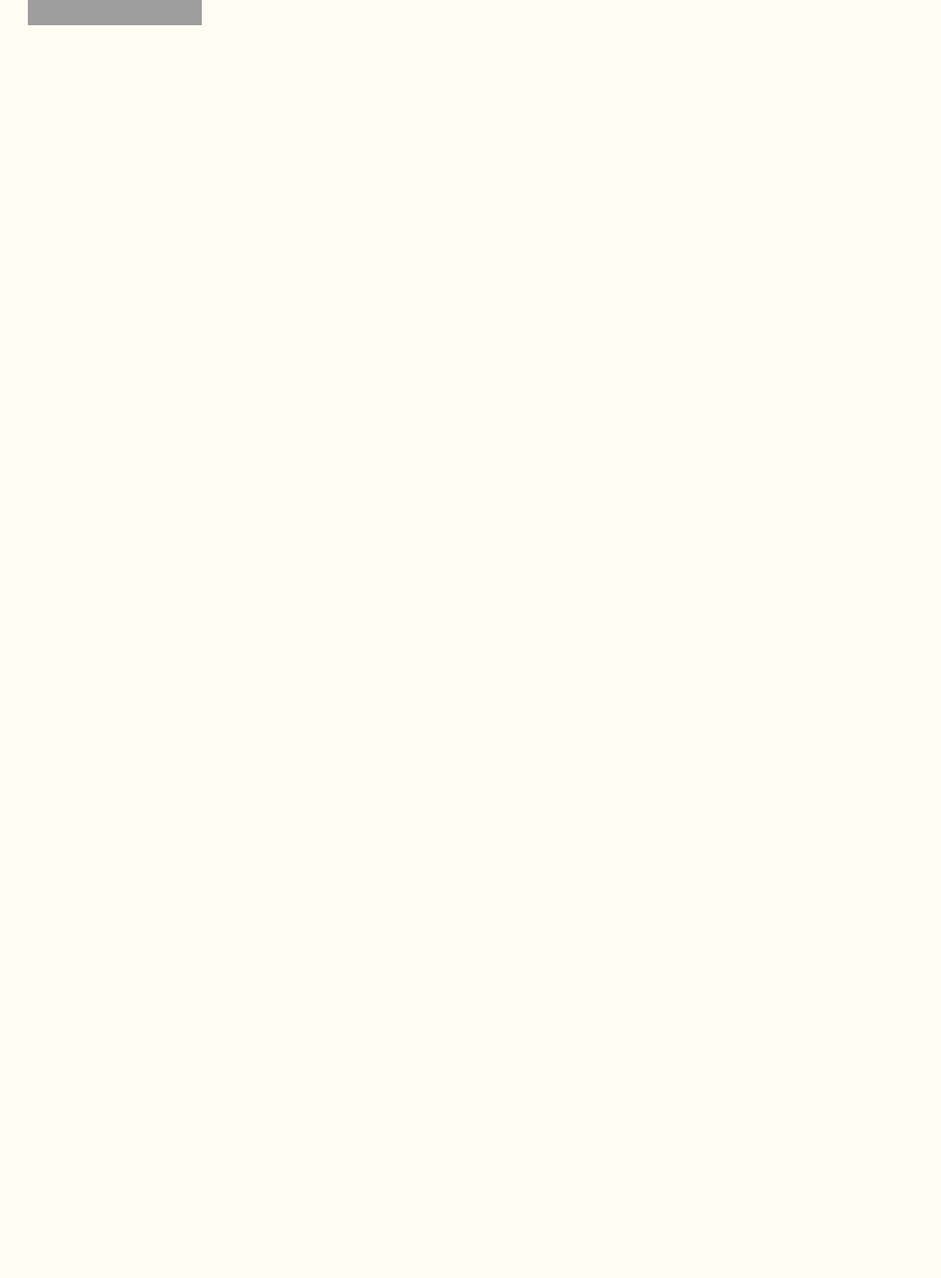
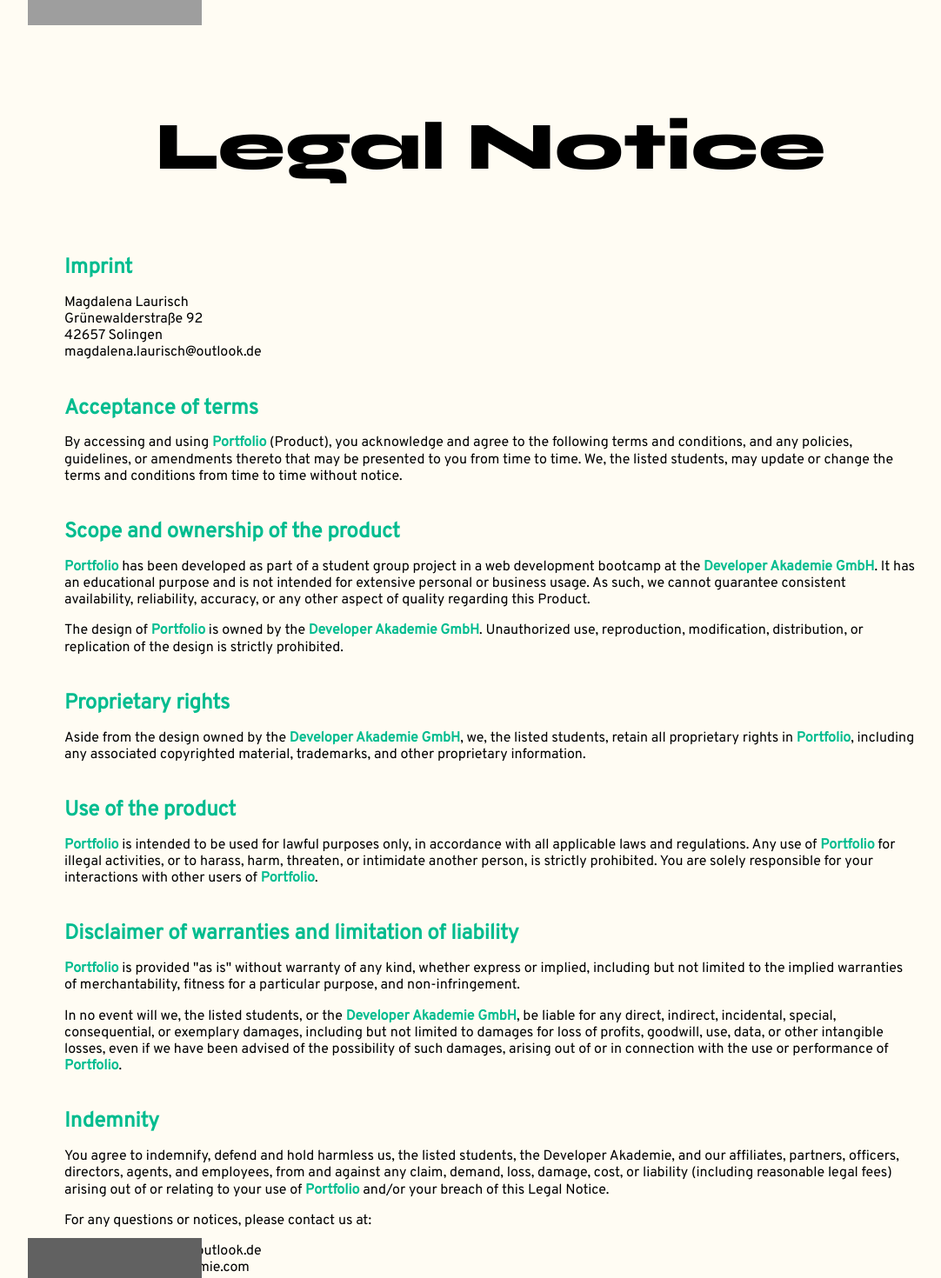
Before and after one commit to Magdalena260/Portfolio, an Angular app: page /legal-notice in a window 1280 px wide. Before the commit this address led to /. Shown: the part 100-1570 px from the top of the page at 87% size, without its empty margins (76-1158 px from the left). Before the commit the page ends 800 px from the top, so only its background shows below. Built offline with nearby package versions, Linux system fonts and the light colour scheme; grey boxes are pictures that could not be loaded.

Commit message:
legal notice....beginning...

```diff
--- a/src/app/app.html
+++ b/src/app/app.html
@@ -1,3 +1,3 @@
 <app-header></app-header>
-<router-outlet/>
+<router-outlet></router-outlet>
 <app-footer></app-footer>
--- a/src/app/app.routes.ts
+++ b/src/app/app.routes.ts
@@ -1,6 +1,8 @@
 import { Routes } from '@angular/router';
 import { HomepageComponent } from './homepage/homepage';
+import { LegalNoticeComponent } from './legal-notice/legal-notice';
 
 export const routes: Routes = [
-    {path: '', component: HomepageComponent }
+  { path: '', component: HomepageComponent },
+  { path: 'legal-notice', component: LegalNoticeComponent }
 ];
--- a/src/app/footer/footer.ts
+++ b/src/app/footer/footer.ts
@@ -1,8 +1,10 @@
 import { Component } from '@angular/core';
+import { RouterModule } from '@angular/router';
 
 @Component({
   selector: 'app-footer',
   standalone: true,
+  imports: [RouterModule],
   templateUrl: './footer.html',
   styleUrl: './footer.scss'
 })
--- /dev/null
+++ b/src/app/legal-notice/legal-notice.html
@@ -0,0 +1,105 @@
+<section class="legal-wrapper">
+
+  <h1 class="main-title">Legal Notice</h1>
+
+  <h2>Imprint</h2>
+
+  <p>
+    Magdalena Laurisch<br>
+    Grünewalderstraße 92<br>
+    42657 Solingen<br>
+    magdalena.laurisch@outlook.de
+  </p>
+
+  <h2>Acceptance of terms</h2>
+
+  <p>
+    By accessing and using <span class="green">Portfolio</span> (Product), you acknowledge and agree to the following terms and conditions,
+    and any policies, guidelines, or amendments thereto that may be presented to you from time to time.
+    We, the listed students, may update or change the terms and conditions from time to time without notice.
+  </p>
+
+  <h2>Scope and ownership of the product</h2>
+
+  <p>
+    <span class="green">Portfolio</span> has been developed as part of a student group project in a web development bootcamp
+    at the <span class="green">Developer Akademie GmbH</span>.
+    It has an educational purpose and is not intended for extensive personal or business usage.
+    As such, we cannot guarantee consistent availability, reliability, accuracy, or any other aspect of quality regarding this Product.
+  </p>
+
+  <p>
+    The design of <span class="green">Portfolio</span> is owned by the
+    <span class="green">Developer Akademie GmbH</span>.
+    Unauthorized use, reproduction, modification, distribution, or replication of the design is strictly prohibited.
+  </p>
+
+  <h2>Proprietary rights</h2>
+
+  <p>
+    Aside from the design owned by the
+    <span class="green">Developer Akademie GmbH</span>,
+    we, the listed students, retain all proprietary rights in
+    <span class="green">Portfolio</span>,
+    including any associated copyrighted material, trademarks,
+    and other proprietary information.
+  </p>
+
+  <h2>Use of the product</h2>
+
+  <p>
+    <span class="green">Portfolio</span> is intended to be used for lawful purposes only,
+    in accordance with all applicable laws and regulations.
+    Any use of <span class="green">Portfolio</span> for illegal activities,
+    or to harass, harm, threaten, or intimidate another person,
+    is strictly prohibited.
+    You are solely responsible for your interactions with other users of
+    <span class="green">Portfolio</span>.
+  </p>
+
+  <h2>Disclaimer of warranties and limitation of liability</h2>
+
+  <p>
+    <span class="green">Portfolio</span> is provided "as is" without warranty of any kind,
+    whether express or implied, including but not limited to the implied warranties of
+    merchantability, fitness for a particular purpose, and non-infringement.
+  </p>
+
+  <p>
+    In no event will we, the listed students, or the
+    <span class="green">Developer Akademie GmbH</span>,
+    be liable for any direct, indirect, incidental, special, consequential,
+    or exemplary damages, including but not limited to damages for loss of profits,
+    goodwill, use, data, or other intangible losses,
+    even if we have been advised of the possibility of such damages,
+    arising out of or in connection with the use or performance of
+    <span class="green">Portfolio</span>.
+  </p>
+
+  <h2>Indemnity</h2>
+
+  <p>
+    You agree to indemnify, defend and hold harmless us,
+    the listed students, the Developer Akademie,
+    and our affiliates, partners, officers, directors,
+    agents, and employees, from and against any claim,
+    demand, loss, damage, cost, or liability
+    (including reasonable legal fees) arising out of or relating to your use of
+    <span class="green">Portfolio</span>
+    and/or your breach of this Legal Notice.
+  </p>
+
+  <p>
+    For any questions or notices, please contact us at:
+  </p>
+
+  <p>
+    magdalena.laurisch@outlook.de<br>
+    info@developerakademie.com
+  </p>
+
+  <p>
+    Date: July 20, 2026
+  </p>
+
+</section>
--- /dev/null
+++ b/src/app/legal-notice/legal-notice.scss
@@ -0,0 +1,37 @@
+.legal-wrapper {
+  width: 980px;
+  margin: 120px auto;
+  font-family: 'Overpass', sans-serif;
+}
+
+.main-title {
+  font-family: 'Syne', sans-serif;
+  font-size: 78px;
+  font-weight: 700;
+  text-align: center;
+  margin-bottom: 80px;
+}
+
+h2 {
+  font-family: 'Overpass', sans-serif;
+  font-size: 24px;
+  font-weight: 800;
+  line-height: 120%;
+  color: #00BC8F;
+  margin-top: 40px;
+  margin-bottom: 16px;
+}
+
+p {
+  font-family: 'Overpass', sans-serif;
+  font-size: 16px;
+  font-weight: 400;
+  line-height: 120%;
+  color: #000000;
+  margin-bottom: 16px;
+}
+
+.green {
+  color: #00BC8F;
+  font-weight: 700;
+}
```
Also changed, not shown: src/app/legal-notice/legal-notice.ts (added, +11 -0 lines), 1 other file (tests, documents, lock files or other folders).
